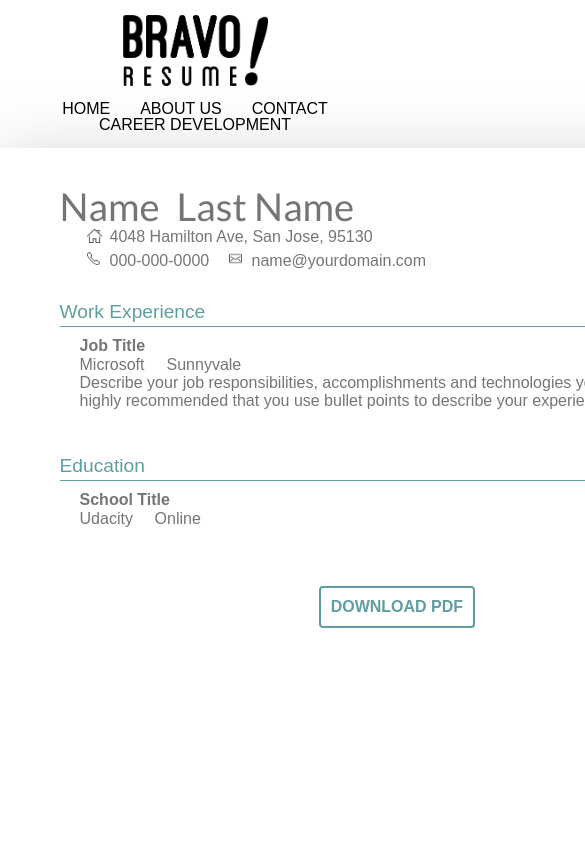
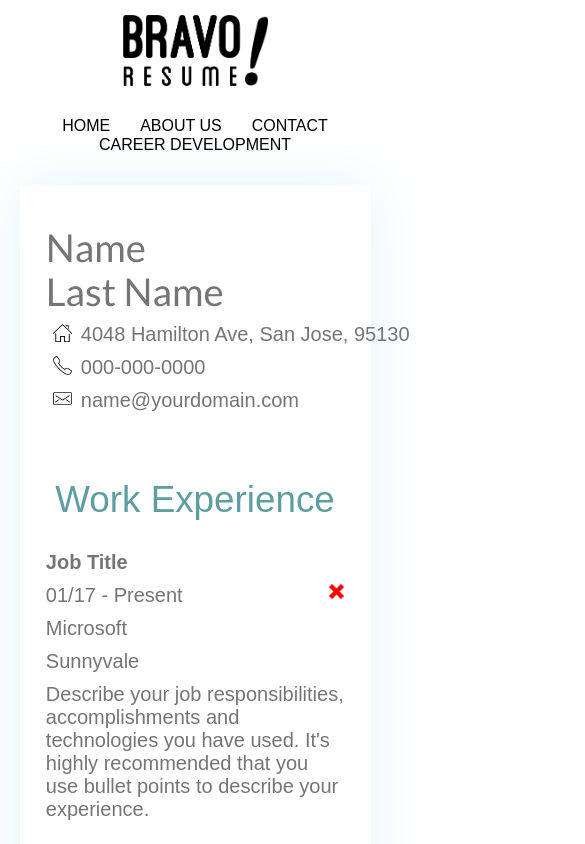
Before and after one commit to nahomtefera/bravoresume, a React (Create React App) app: page / in a window 390 px wide. Shown: the top 844 px of the page, 585 px wide, since content can reach past the window. Built offline with nearby package versions, Linux system fonts and the light colour scheme.

Commit message:
mobile layout is ready, now we need next button

```diff
--- a/public/index.html
+++ b/public/index.html
@@ -19,8 +19,6 @@
       work correctly both with client-side routing and a non-root public URL.
       Learn how to configure a non-root public URL by running `npm run build`.
     -->
-    <link rel="stylesheet" href="./styles/normalize.css">
-    <link rel="stylesheet" href="./styles/reset.css">
     <meta name="viewport" content="width=device-width, initial-scale=1.0">
 
     <title>React App</title>
--- a/src/App.css
+++ b/src/App.css
@@ -1,4 +1,5 @@
 @import url('https://fonts.googleapis.com/css?family=Lato:400,700');
+@import url('https://fonts.googleapis.com/css?family=Raleway');
 
 input, textarea {
   border: none;
--- a/src/App.js
+++ b/src/App.js
@@ -1,6 +1,9 @@
 import React, { Component } from 'react';
 import Header from './components/header/header'
 import Resume from './components/resume/resume';
+// import './styles/reset.css'
+import './styles/normalize.css'
+import './styles/app_mobile.css'
 import './App.css';
 
 class App extends Component {
@@ -10,7 +13,7 @@ class App extends Component {
         <Header />
         <Resume />
 
-        <br/><br/><br/><br/>
+        <br className="bottom-space"/><br className="bottom-space"/><br className="bottom-space"/><br className="bottom-space"/>
       </div>
     );
   }
--- a/src/components/resume/resume.css
+++ b/src/components/resume/resume.css
@@ -2,7 +2,7 @@
     width: 21cm;
     min-height: 29.7cm;
     height: auto;
-    box-shadow: 0 0 1.425cm rgba(155,155,155,.35);
+    box-shadow: 0 0 1.425cm rgb(227, 245, 247);
     margin: 0 auto;
 }
 
@@ -26,7 +26,3 @@
     color: white;
 
 }
-
-@media (max-width: 880px){
-
-}
--- a/src/components/resume/resume.jsx
+++ b/src/components/resume/resume.jsx
@@ -59,6 +59,7 @@ class Resume extends Component {
                 <div className="download-pdf-btn-container">
                     <button className="download-pdf-btn" onClick={this._createpdf}>Download pdf</button>
                 </div>
+                <br/><br/>
             </div>
         )
     }
--- /dev/null
+++ b/src/styles/app_mobile.css
@@ -0,0 +1,149 @@
+@media (max-width: 880px){
+
+    .user-info-container, .work-experience-container, .education-container {
+        /* display: none; */
+    }
+
+    .resume-info {
+        min-height: 0cm;
+        width: 90%;
+        padding-top: 20px;
+        padding-bottom: 30px;
+    }
+
+    .section-bar {
+        display: none;
+    }
+
+    .download-pdf-btn-container {
+        margin-top: 65px;
+    }
+
+    .bottom-space {
+        display: block;
+    }
+
+    /* User Info */
+    .user-info-container {
+        padding-bottom: 20px;
+    }
+
+    .user-full-name {
+        margin-bottom: 10px;
+    }
+
+    .user-name , .user-last-name {
+        display: block!important;
+    }
+
+    .user-name input, .user-last-name input {
+        margin: 0;
+    }
+
+    .user-contact-details {
+        padding: 0;
+    }
+
+    .user-contact-details div {
+        display: block!important;
+        margin-bottom: 10px;
+    }
+
+    .user-contact-details div input{
+        margin: 0;
+        font-size: 1.25em;
+        background-size: 19px;
+        padding-left: 35px;
+    }
+
+    br {
+        display: none;
+    }
+    /* ===================== */
+
+    /* Work Experience */
+
+    .work-experience-container {
+    }
+
+    .work-experience-header {
+        text-align: center;
+        margin-bottom: 30px;
+        font-size: 2.3em;
+    }
+
+    .rem-job-icon {
+        width: 15px;
+    }
+
+    .jobs-container {
+        padding: 0;
+    }
+
+    .job-container {
+        margin-bottom: 25px;
+    }
+
+    .job-container div {
+        display: block!important;
+        float: none;
+        margin: 0;
+        margin-bottom: 10px;
+    }
+
+    .job-container div input {
+        font-size: 1.25em;
+    }
+
+    .job-description {
+        font-size: 1.25em;
+    }
+
+    .rem-job-container {
+        float: right!important;
+    }
+
+    /* ======================= */
+    /* EDUCATION */
+
+    .education-container {
+        display: block;
+    }
+
+    .education-header {
+        font-size: 2.3em;
+        text-align: center;
+        margin-bottom: 30px;
+    }
+
+    .rem-school-container {
+        float: right!important;
+    }
+
+    .rem-school-icon {
+        width: 15px;
+    }
+
+    .schools-container {
+        padding: 0;
+    }
+
+    .school-container {
+        margin-bottom: 25px;
+    }
+
+    .school-container div {
+        display: block!important;
+        float: none;
+        margin: 0;
+        margin-bottom: 10px;
+    }
+
+    .school-container div input{
+        margin: 0;
+        font-size: 1.25em;
+    }
+
+
+
+}
```
Also changed, not shown: src/components/userinfo/userinfo.css (line endings or trailing spaces), src/styles/normalize.css (renamed from public/styles/normalize.css), src/styles/reset.css (renamed from public/styles/reset.css), 1 other file (tests, documents, lock files or other folders).
